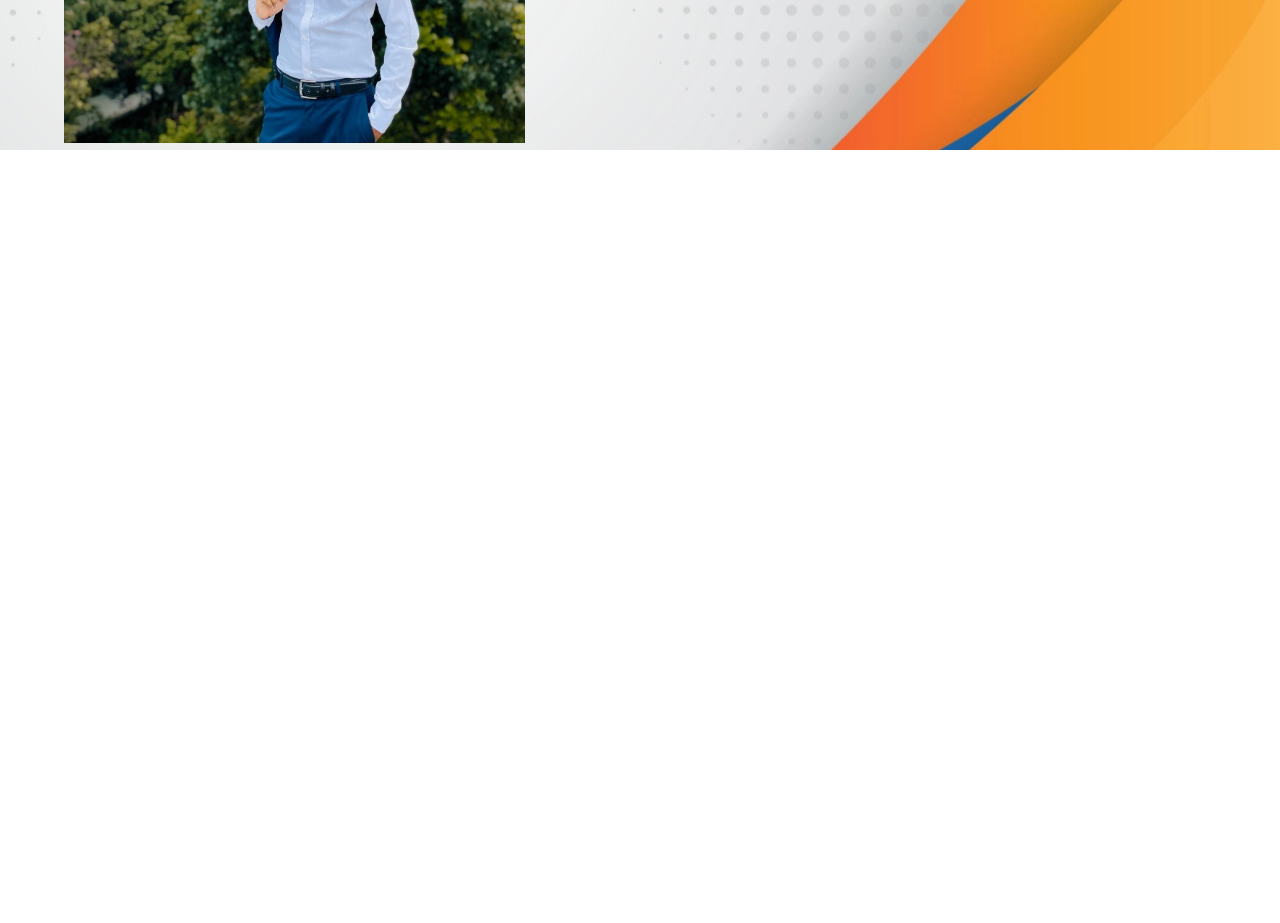
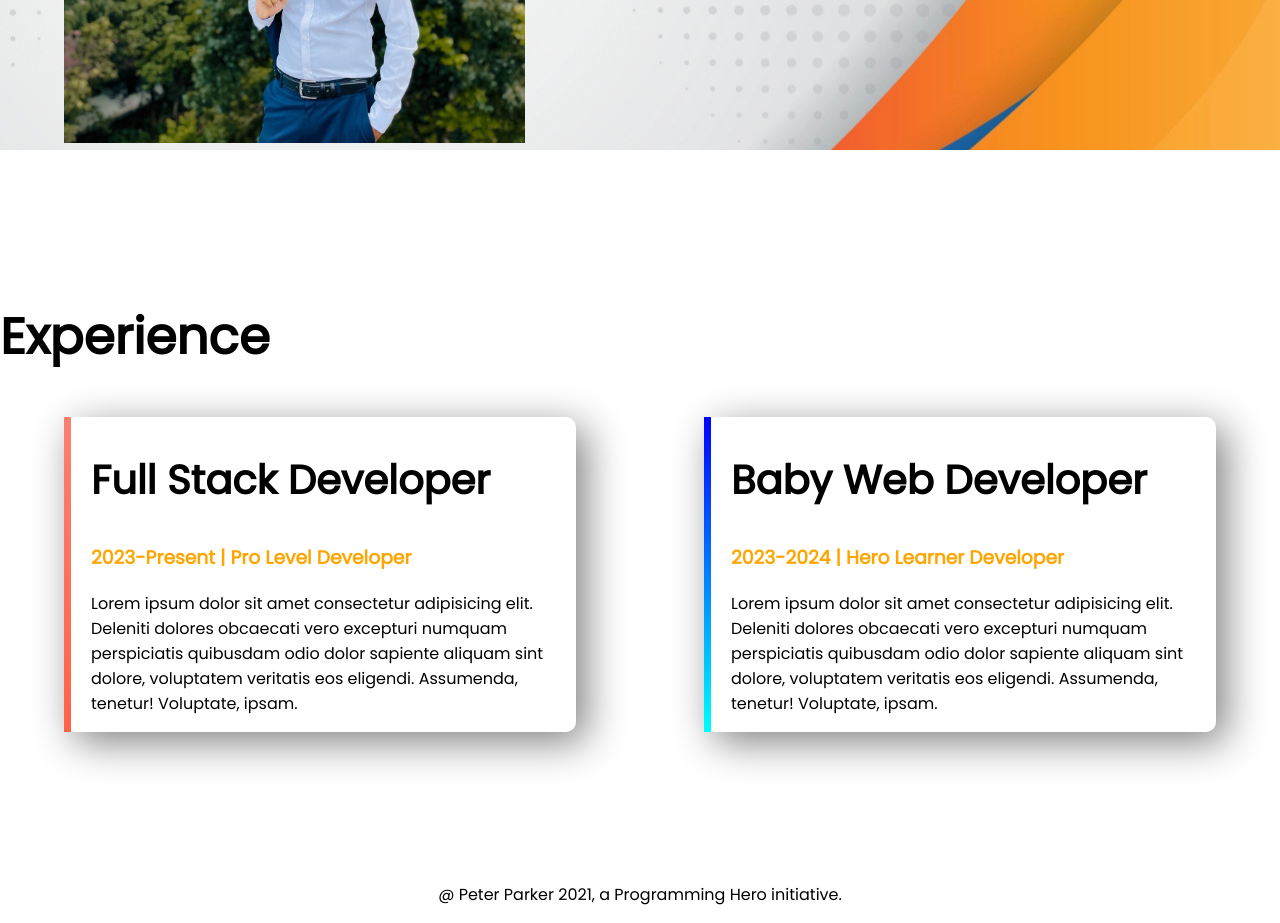
Before and after one commit to 0Mahdi/developer-portfolio, a plain HTML site: page index.html in a window 1280 px wide. Shown: the part 1073-1996 px from the top of the page. Before the commit the page ends 1373 px from the top, so only its background shows below. Drawn offline with Linux system fonts and the light colour scheme.

Commit message:
footer and experience added

```diff
--- a/index.html
+++ b/index.html
@@ -10,7 +10,7 @@
     <link rel="stylesheet" href="style.css">
 </head>
 <body>
-    <section class="top-banner">
+    <section class="top-banner flexible-container">
         <div class="half-width">
             <h1>Welcome To</h1>
             <h1><span class="orange-color">Mahdi Hossen</span> World!</h1>
@@ -22,10 +22,9 @@
             <img src="images/mahdi bg.png" alt="">
         </div>
     </section>
-    <section class="dream-big">
+    <section class="dream-big flexible-container">
         <div class="half-width">
             <img src="images/2.jpg" alt="">
-
         </div>
         <div class="half-width">
             <h1>Dream Big</h1>
@@ -34,5 +33,23 @@
             <a class="link-button" target="_blank" href="/">Download CV</a>
         </div>
     </section>
+    <section class="experience-area">
+        <h1>Experience</h1>
+        <div class="flexible-container">
+            <div id="full-stack-experience" class="experience-item">
+                <h2>Full Stack Developer</h2>
+                <h3 class="orange-color">2023-Present | Pro Level Developer</h3>
+                <p>Lorem ipsum dolor sit amet consectetur adipisicing elit. Deleniti dolores obcaecati vero excepturi numquam perspiciatis quibusdam odio dolor sapiente aliquam sint dolore, voluptatem veritatis eos eligendi. Assumenda, tenetur! Voluptate, ipsam.</p>
+            </div>
+            <div id="web-dev-experience" class="experience-item">
+                <h2>Baby Web Developer</h2>
+                <h3 class="orange-color">2023-2024 | Hero Learner Developer</h3>
+                <p>Lorem ipsum dolor sit amet consectetur adipisicing elit. Deleniti dolores obcaecati vero excepturi numquam perspiciatis quibusdam odio dolor sapiente aliquam sint dolore, voluptatem veritatis eos eligendi. Assumenda, tenetur! Voluptate, ipsam.</p>
+            </div>
+        </div>
+    </section>
+    <footer>
+        <p>@ Peter Parker 2021, a Programming Hero initiative.</p>
+    </footer>
 </body>
 </html>
--- a/style.css
+++ b/style.css
@@ -5,10 +5,13 @@ body{
 h1{
     font-size: 50px;
 }
+h2{
+    font-size: 40px;
+}
 .orange-color{
     color: orange;
 }
-section{
+.flexible-container{
     display: flex;
     margin-bottom: 150px;
 }
@@ -35,3 +38,25 @@ section{
     background-image: url(images/bg2.png);
     background-position: right;
 }
+.experience-item{
+    width: 40%;
+    margin-left: 5%;
+    margin-right: 5%;
+    padding-left: 20px;
+    border-radius: 10px;
+    box-shadow: 10px 10px 40px  gray;
+}
+#web-dev-experience{
+    border-left: 7px solid;
+    border-image: linear-gradient(blue, cyan);
+    border-image-slice: 1;
+}
+#full-stack-experience{
+    border-left: 7px solid;
+    border-image: linear-gradient(salmon, tomato);
+    border-image-slice: 1;
+}
+footer p{
+    text-align: center;
+
+}
```
Also changed, not shown: images/bg1.jpg (deleted), images/icons/facebook.png (deleted), images/icons/insta.png (deleted), images/icons/js.png (deleted), images/icons/mongo.png (deleted), images/icons/nodejs.png (deleted), images/icons/react.png (deleted), images/icons/twitter.png (deleted).
